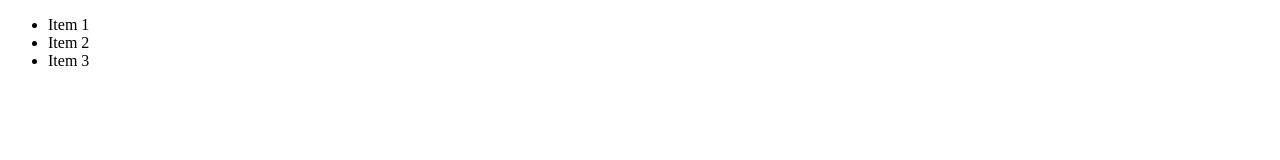
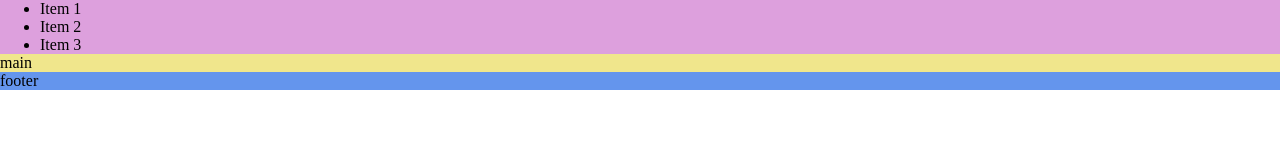
Before and after one commit to Anhdo812/commit-practices---Anna, a plain HTML site: page index.html in a window 1280 px wide. Drawn offline with Linux system fonts and the light colour scheme.

Commit message:
Add color to body, main, and footer

```diff
--- a/index.html
+++ b/index.html
@@ -4,6 +4,7 @@
     <meta charset="UTF-8" />
     <meta name="viewport" content="width=device-width, initial-scale=1.0" />
     <title>Document</title>
+    <link rel="stylesheet" href="style.css" />
   </head>
   <body>
     <header>
@@ -15,7 +16,7 @@
         </ul>
       </nav>
     </header>
-    <main></main>
-    <footer></footer>
+    <main>main</main>
+    <footer>footer</footer>
   </body>
 </html>
--- /dev/null
+++ b/style.css
@@ -0,0 +1,15 @@
+body {
+    margin: 0
+}
+header {
+    background-color: plum;
+}
+
+main {
+    background-color: khaki;
+}
+footer {
+    background-color: cornflowerblue;
+}
+
+ul {margin: 0}
```
